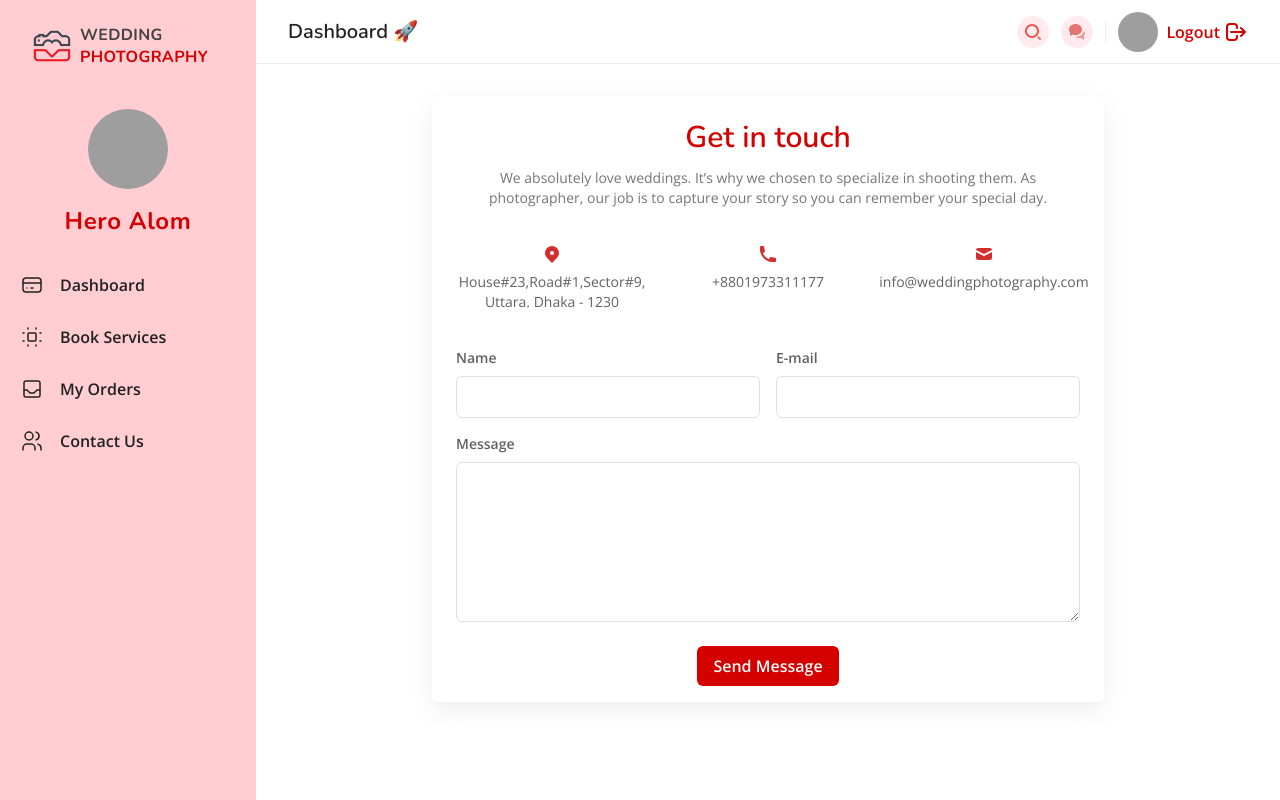
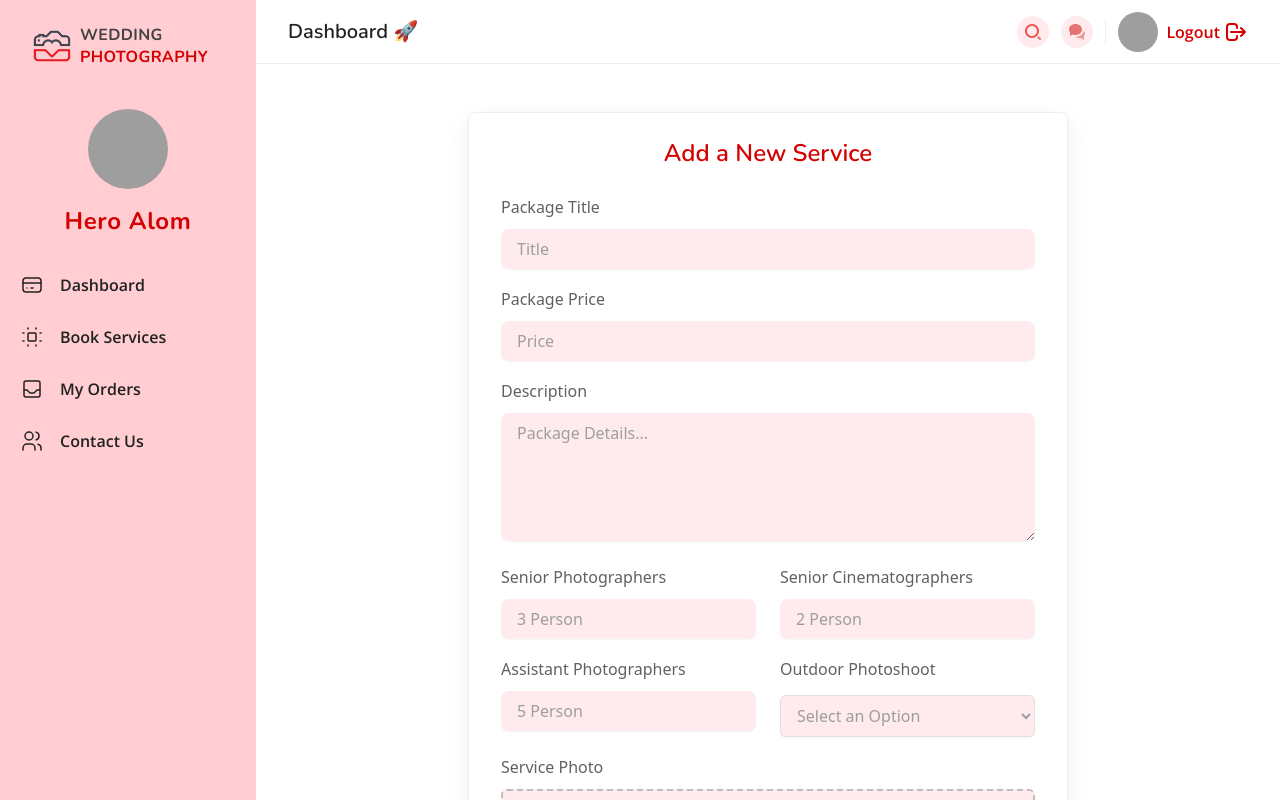
Before and after one commit to PriontoAbdullah/Wedding-Photography-Service, a React (Create React App) app in the folder client/: page /dashboard in a window 1280 px wide. Built offline with nearby package versions, Linux system fonts and the light colour scheme; grey boxes are pictures that could not be loaded.

Commit message:
Add new Service page done

```diff
--- /dev/null
+++ b/client/src/components/Dashboard/AdminPannel/AddService.js
@@ -0,0 +1,186 @@
+import React from "react";
+
+const AddService = () => {
+  return (
+    <section>
+      <div className="container items-center px-5  lg:px-20">
+        <form className="flex flex-col w-full shadow-3xl pt-6 mb-8 px-8 mx-auto mt-4 mb-8 transition duration-500 ease-in-out transform bg-white border rounded-lg lg:w-3/4 ">
+          <h2 className="text-2xl font-display mb-2 font-semibold text-center text-red-accent-700 dark:text-white">
+            Add a New Service
+          </h2>
+
+          <div className="relative pt-4">
+            <label for="name" className="text-base leading-7 text-gray-700">
+              Package Title
+            </label>
+            <input
+              type="email"
+              id="email"
+              name="email"
+              placeholder="Title"
+              className="w-full px-4 py-2 mt-2 mr-4 text-base text-black transition duration-500 ease-in-out transform rounded-lg bg-red-50 focus:border-red-500 text-gray-700 placeholder-gray-500 shadow-sm text-base focus:outline-none focus:ring-2 focus:ring-red-400 focus:border-transparent"
+            />
+          </div>
+
+          <div className="relative mt-4">
+            <label for="name" className="text-base leading-7 text-gray-700">
+              Package Price
+            </label>
+            <input
+              type="number"
+              id="price"
+              name="price"
+              placeholder="Price"
+              className="w-full px-4 py-2 mt-2 mr-4 text-base text-black transition duration-500 ease-in-out transform rounded-lg bg-red-50 focus:border-red-500 text-gray-700 placeholder-gray-500 shadow-sm text-base focus:outline-none focus:ring-2 focus:ring-red-400 focus:border-transparent"
+            />
+          </div>
+
+          <div className="flex flex-wrap my-4 -mx-3">
+            <div className="w-full px-3">
+              <label
+                className="text-base leading-7 text-gray-700"
+                for="description"
+              >
+                Description
+              </label>
+              <textarea
+                className="w-full h-32 px-4 py-2 mt-2 mr-4 text-base text-black transition duration-500 ease-in-out transform rounded-lg bg-red-50 focus:border-red-500 text-gray-700 placeholder-gray-500 shadow-sm text-base focus:outline-none focus:ring-2 focus:ring-red-400 focus:border-transparent apearance-none autoexpand"
+                id="description"
+                type="text"
+                name="description"
+                placeholder="Package Details..."
+                required=""
+              ></textarea>
+            </div>
+          </div>
+
+          <div className="flex flex-wrap mb-4 -mx-3">
+            <div className="w-full px-3 mb-6 md:w-1/2 md:mb-0">
+              <label
+                className="text-base leading-7 text-gray-700"
+                for="grid-title"
+              >
+                Senior Photographers
+              </label>
+              <input
+                className="w-full px-4 py-2 mt-2 mr-4 text-base text-black transition duration-500 ease-in-out transform rounded-lg bg-red-50 focus:border-red-500 text-gray-700 placeholder-gray-500 shadow-sm text-base focus:outline-none focus:ring-2 focus:ring-red-400 focus:border-transparent"
+                id="grid-title"
+                type="number"
+                name="title"
+                placeholder="3 Person"
+              />
+            </div>
+
+            <div className="w-full px-3 mb-2 md:w-1/2 md:mb-0">
+              <label
+                className="text-base leading-7 text-gray-700"
+                for="grid-url"
+              >
+                Senior Cinematographers
+              </label>
+              <input
+                className="w-full px-4 py-2 mt-2 mr-4 text-base text-black transition duration-500 ease-in-out transform rounded-lg bg-red-50 focus:border-red-500 text-gray-700 placeholder-gray-500 shadow-sm text-base focus:outline-none focus:ring-2 focus:ring-red-400 focus:border-transparent"
+                id="grid-url"
+                type="number"
+                name="url"
+                placeholder="2 Person"
+              />
+            </div>
+          </div>
+
+          <div className="flex flex-wrap mb-0 sm:mb-4 -mx-3">
+            <div className="w-full px-3 mb-6 md:w-1/2 md:mb-0">
+              <label
+                className="text-base leading-7 text-gray-700"
+                for="grid-title"
+              >
+                Assistant Photographers
+              </label>
+              <input
+                className="w-full px-4 py-2 mt-2 mr-4 text-base text-black transition duration-500 ease-in-out transform rounded-lg bg-red-50 focus:border-red-500 text-gray-700 placeholder-gray-500 shadow-sm text-base focus:outline-none focus:ring-2 focus:ring-red-400 focus:border-transparent"
+                id="grid-title"
+                type="number"
+                name="title"
+                placeholder="5 Person"
+              />
+            </div>
+
+            <div className="w-full px-3 mb-6 md:w-1/2 md:mb-0">
+              <label
+                className="text-base leading-7 text-gray-700"
+                for="grid-url"
+              >
+                Outdoor Photoshoot
+              </label>
+              <div className=" relative ">
+                <select
+                  className="block w-full mt-3 text-gray-500 py-2 px-3 border border-gray-300 bg-red-50 rounded-md shadow-sm focus:outline-none focus:ring-red-500 focus:border-red-500"
+                  name="animals"
+                >
+                  <option value="">Select an Option</option>
+                  <option value="dog">Yes</option>
+                  <option value="cat">No</option>
+                </select>
+              </div>
+            </div>
+          </div>
+
+          <section className="flex flex-col w-full h-full overflow-auto">
+            <div>
+              <label className="block text-base leading-7 text-gray-700 pb-1">
+                Service Photo
+              </label>
+              <div className="mt-1 flex justify-center px-6 pt-5 pb-6 border-2 border-gray-400 border-dashed rounded-md  bg-red-50">
+                <div className="space-y-1 text-center">
+                  <svg
+                    className="mx-auto h-12 w-12 text-gray-400"
+                    stroke="currentColor"
+                    fill="none"
+                    viewBox="0 0 48 48"
+                    aria-hidden="true"
+                  >
+                    <path
+                      d="M28 8H12a4 4 0 00-4 4v20m32-12v8m0 0v8a4 4 0 01-4 4H12a4 4 0 01-4-4v-4m32-4l-3.172-3.172a4 4 0 00-5.656 0L28 28M8 32l9.172-9.172a4 4 0 015.656 0L28 28m0 0l4 4m4-24h8m-4-4v8m-12 4h.02"
+                      strokeWidth={2}
+                      strokeLinecap="round"
+                      strokeLinejoin="round"
+                    />
+                  </svg>
+                  <div className="flex text-sm text-gray-600">
+                    <label
+                      htmlFor="file-upload"
+                      className="relative cursor-pointer bg-white rounded-md font-medium text-red-accent-700 hover:text-red-900 bg-red-50 focus-within:outline-none focus-within:ring-2 focus-within:ring-offset-2 focus-within:ring-indigo-500"
+                    >
+                      <span>Upload a Picture</span>
+                      <input
+                        id="file-upload"
+                        name="file-upload"
+                        type="file"
+                        className="sr-only"
+                      />
+                    </label>
+                    <p className="pl-1">or drag and drop</p>
+                  </div>
+                  <p className="text-xs text-gray-700">
+                    PNG, JPG, GIF up to 1MB
+                  </p>
+                </div>
+              </div>
+            </div>
+          </section>
+
+          <div className="w-full px-4 py-8 ml-auto text-gray-700 md:w-1/3">
+            <button
+              type="submit"
+              className="py-2 px-4 bg-red-accent-700 hover:bg-red-900 focus:ring-red-500 focus:ring-offset-red-200 text-white w-full transition ease-in duration-200 text-center text-base font-semibold shadow-md focus:outline-none focus:ring-2 focus:ring-offset-2  rounded-lg "
+            >
+              Upload
+            </button>
+          </div>
+        </form>
+      </div>
+    </section>
+  );
+};
+
+export default AddService;
--- a/client/src/components/Dashboard/Dashboard.js
+++ b/client/src/components/Dashboard/Dashboard.js
@@ -1,7 +1,8 @@
 import React, { useState } from "react";
+import AddService from "./AdminPannel/AddService";
 import Header from "./Header";
 import Sidebar from "./Sidebar";
-import ContactUs from "./UserPannel/ContactUs";
+// import ContactUs from "./UserPannel/ContactUs";
 // import BookService from "./UserPannel/BookService";
 // import MyOrder from "./UserPannel/MyOrder";
 // import DashboardFooter from "./Welcome/DashboardFooter";
@@ -28,10 +29,14 @@ const Dashboard = () => {
             <Statistics />
             <DashboardFooter /> */}
 
+            {/* User Panel */}
             {/* Book Service */}
             {/* <BookService /> */}
             {/* <MyOrder /> */}
-            <ContactUs />
+            {/* <ContactUs /> */}
+
+            {/* Admin Panel */}
+            <AddService />
           </div>
         </main>
       </div>
--- a/client/src/components/Dashboard/UserPannel/BookService.js
+++ b/client/src/components/Dashboard/UserPannel/BookService.js
@@ -24,7 +24,7 @@ const BookService = () => {
             <div className="max-w-sm mx-auto md:w-2/3">
               <div className=" relative ">
                 <select
-                  className="block w-96 text-gray-700 py-2 px-3 border border-gray-300 bg-white rounded-md shadow-sm focus:outline-none focus:ring-primary-500 focus:border-primary-500"
+                  className="block w-96 text-gray-700 py-2 px-3 border border-gray-300 bg-white rounded-md shadow-sm focus:outline-none focus:ring-red-500 focus:border-red-500"
                   name="animals"
                 >
                   <option value="">Select a Package</option>
--- a/client/src/components/Dashboard/UserPannel/ContactUs.js
+++ b/client/src/components/Dashboard/UserPannel/ContactUs.js
@@ -2,23 +2,23 @@ import React from "react";
 
 const ContactUs = () => {
   return (
-    <section class="w-full max-w-2xl px-6 py-4 mb-6 mx-auto bg-white rounded-md shadow-3xl dark:bg-gray-800">
-      <h2 class="text-3xl font-display mt-2 font-semibold text-center text-red-accent-700 dark:text-white">
+    <section className="w-full max-w-2xl px-6 py-4 mb-6 mx-auto bg-white rounded-md shadow-3xl dark:bg-gray-800">
+      <h2 className="text-3xl font-display mt-2 font-semibold text-center text-red-accent-700 dark:text-white">
         Get in touch
       </h2>
-      <p class="mt-3 font-body text-sm text-center text-gray-600 dark:text-gray-400">
+      <p className="mt-3 font-body text-sm text-center text-gray-600 dark:text-gray-400">
         We absolutely love weddings. It’s why we chosen to specialize in
         shooting them. As photographer, our job is to capture your story so you
         can remember your special day.
       </p>
 
-      <div class="grid grid-cols-1 gap-6 mt-6 sm:grid-cols-2 md:grid-cols-3 font-body">
+      <div className="grid grid-cols-1 gap-6 mt-6 sm:grid-cols-2 md:grid-cols-3 font-body">
         <a
           href="/"
-          class="flex flex-col items-center px-4 py-3 text-gray-700 rounded-md dark:text-gray-200 "
+          className="flex flex-col items-center px-4 py-3 text-gray-700 rounded-md dark:text-gray-200 "
         >
           <svg
-            class="w-5 h-5 text-red-700"
+            className="w-5 h-5 text-red-700"
             xmlns="http://www.w3.org/2000/svg"
             viewBox="0 0 20 20"
             fill="currentColor"
@@ -30,17 +30,17 @@ const ContactUs = () => {
             />
           </svg>
 
-          <span class="mt-2 text-sm text-center hover:text-red-accent-700">
+          <span className="mt-2 text-sm text-center hover:text-red-accent-700">
             House#23,Road#1,Sector#9, Uttara. Dhaka - 1230
           </span>
         </a>
 
         <a
           href="/"
-          class="flex flex-col items-center px-4 py-3 text-gray-700 rounded-md dark:text-gray-200 "
+          className="flex flex-col items-center px-4 py-3 text-gray-700 rounded-md dark:text-gray-200 "
         >
           <svg
-            class="w-5 h-5 text-red-700"
+            className="w-5 h-5 text-red-700"
             xmlns="http://www.w3.org/2000/svg"
             viewBox="0 0 20 20"
             fill="currentColor"
@@ -48,17 +48,17 @@ const ContactUs = () => {
             <path d="M2 3a1 1 0 011-1h2.153a1 1 0 01.986.836l.74 4.435a1 1 0 01-.54 1.06l-1.548.773a11.037 11.037 0 006.105 6.105l.774-1.548a1 1 0 011.059-.54l4.435.74a1 1 0 01.836.986V17a1 1 0 01-1 1h-2C7.82 18 2 12.18 2 5V3z" />
           </svg>
 
-          <span class="mt-2 text-sm text-center hover:text-red-accent-700">
+          <span className="mt-2 text-sm text-center hover:text-red-accent-700">
             +8801973311177
           </span>
         </a>
 
         <a
           href="/"
-          class="flex flex-col items-center px-4 py-3 text-gray-700 rounded-md dark:text-gray-200 "
+          className="flex flex-col items-center px-4 py-3 text-gray-700 rounded-md dark:text-gray-200 "
         >
           <svg
-            class="w-5 h-5 text-red-700"
+            className="w-5 h-5 text-red-700"
             xmlns="http://www.w3.org/2000/svg"
             viewBox="0 0 20 20"
             fill="currentColor"
@@ -67,47 +67,47 @@ const ContactUs = () => {
             <path d="M18 8.118l-8 4-8-4V14a2 2 0 002 2h12a2 2 0 002-2V8.118z" />
           </svg>
 
-          <span class="mt-2 text-sm text-center hover:text-red-accent-700">
+          <span className="mt-2 text-sm text-center hover:text-red-accent-700">
             info@weddingphotography.com
           </span>
         </a>
       </div>
 
-      <div class="mt-6 font-body">
-        <div class="items-center -mx-2 md:flex">
-          <div class="w-full mx-2">
-            <label class="block mb-2 text-sm font-semibold text-gray-700 dark:text-gray-200">
+      <div className="mt-6 font-body">
+        <div className="items-center -mx-2 md:flex">
+          <div className="w-full mx-2">
+            <label className="block mb-2 text-sm font-semibold text-gray-700 dark:text-gray-200">
               Name
             </label>
 
             <input
-              class="block w-full px-4 py-2 text-gray-700 bg-white border border-gray-300 rounded-md dark:bg-gray-800 dark:text-gray-300 dark:border-gray-600 focus:border-red-500 dark:focus:border-red-500 focus:outline-none"
+              className="block w-full px-4 py-2 text-gray-700 bg-white border border-gray-300 rounded-md dark:bg-gray-800 dark:text-gray-300 dark:border-gray-600 focus:border-red-500 dark:focus:border-red-500 focus:outline-none"
               type="text"
             />
           </div>
 
-          <div class="w-full mx-2 mt-4 md:mt-0">
-            <label class="block mb-2 text-sm font-semibold text-gray-700 dark:text-gray-200">
+          <div className="w-full mx-2 mt-4 md:mt-0">
+            <label className="block mb-2 text-sm font-semibold text-gray-700 dark:text-gray-200">
               E-mail
             </label>
 
             <input
-              class="block w-full px-4 py-2 text-gray-700 bg-white border border-gray-300 rounded-md dark:bg-gray-800 dark:text-gray-300 dark:border-gray-600 focus:border-red-500 dark:focus:border-red-500 focus:outline-none"
+              className="block w-full px-4 py-2 text-gray-700 bg-white border border-gray-300 rounded-md dark:bg-gray-800 dark:text-gray-300 dark:border-gray-600 focus:border-red-500 dark:focus:border-red-500 focus:outline-none"
               type="email"
             />
           </div>
         </div>
 
-        <div class="w-full mt-4">
-          <label class="block mb-2 text-sm font-semibold text-gray-700 dark:text-gray-200">
+        <div className="w-full mt-4">
+          <label className="block mb-2 text-sm font-semibold text-gray-700 dark:text-gray-200">
             Message
           </label>
 
-          <textarea class="block w-full h-40 px-4 py-2 text-gray-700 bg-white border border-gray-300 rounded-md dark:bg-gray-800 dark:text-gray-300 dark:border-gray-600 focus:border-red-500 dark:focus:border-red-500 focus:outline-none"></textarea>
+          <textarea className="block w-full h-40 px-4 py-2 text-gray-700 bg-white border border-gray-300 rounded-md dark:bg-gray-800 dark:text-gray-300 dark:border-gray-600 focus:border-red-500 dark:focus:border-red-500 focus:outline-none"></textarea>
         </div>
 
-        <div class="flex justify-center mt-6">
-          <button class="font-body font-semibold px-4 py-2 text-gray-50 text-base transition-colors duration-200 transform bg-red-accent-700 rounded-md hover:bg-red-900 focus:outline-none focus:bg-red-700">
+        <div className="flex justify-center mt-6">
+          <button className="font-body font-semibold px-4 py-2 text-gray-50 text-base transition-colors duration-200 transform bg-red-accent-700 rounded-md hover:bg-red-900 focus:outline-none focus:bg-red-700">
             Send Message
           </button>
         </div>
```
